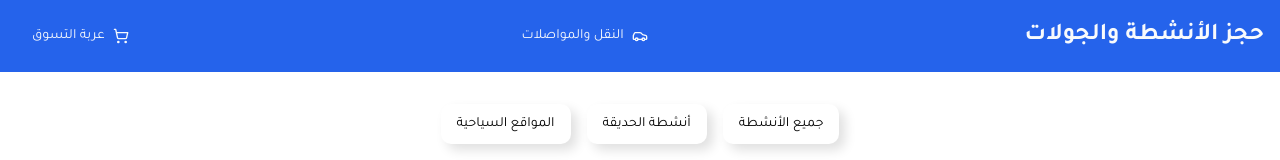
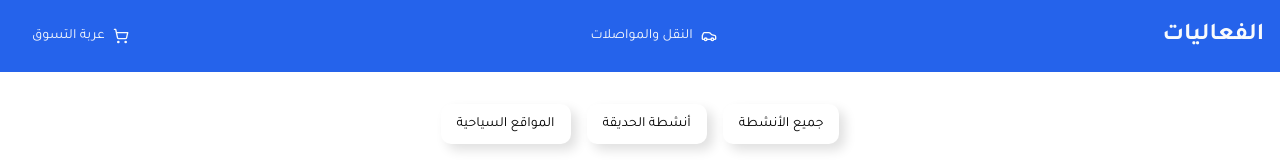
Before and after one commit to A-Gaoba/activities-booking, a Next.js app: page / in a window 1280 px wide. Shown: the top 160 px of the page. Built offline with nearby package versions, Linux system fonts and the light colour scheme.

Commit message:
final project

```diff
--- a/app/components/Navbar.tsx
+++ b/app/components/Navbar.tsx
@@ -12,7 +12,7 @@ export default function Navbar() {
     <nav className="bg-primary text-primary-foreground p-4 mb-8">
       <div className="container mx-auto flex justify-between items-center">
         <Link href="/" className="text-2xl font-bold">
-          حجز الأنشطة والجولات
+          الفعاليات
         </Link>
         <Button asChild variant="ghost" className="text-primary-foreground hover:bg-primary-foreground hover:text-primary">
           <Link href="/transportation" className="flex items-center">
```
